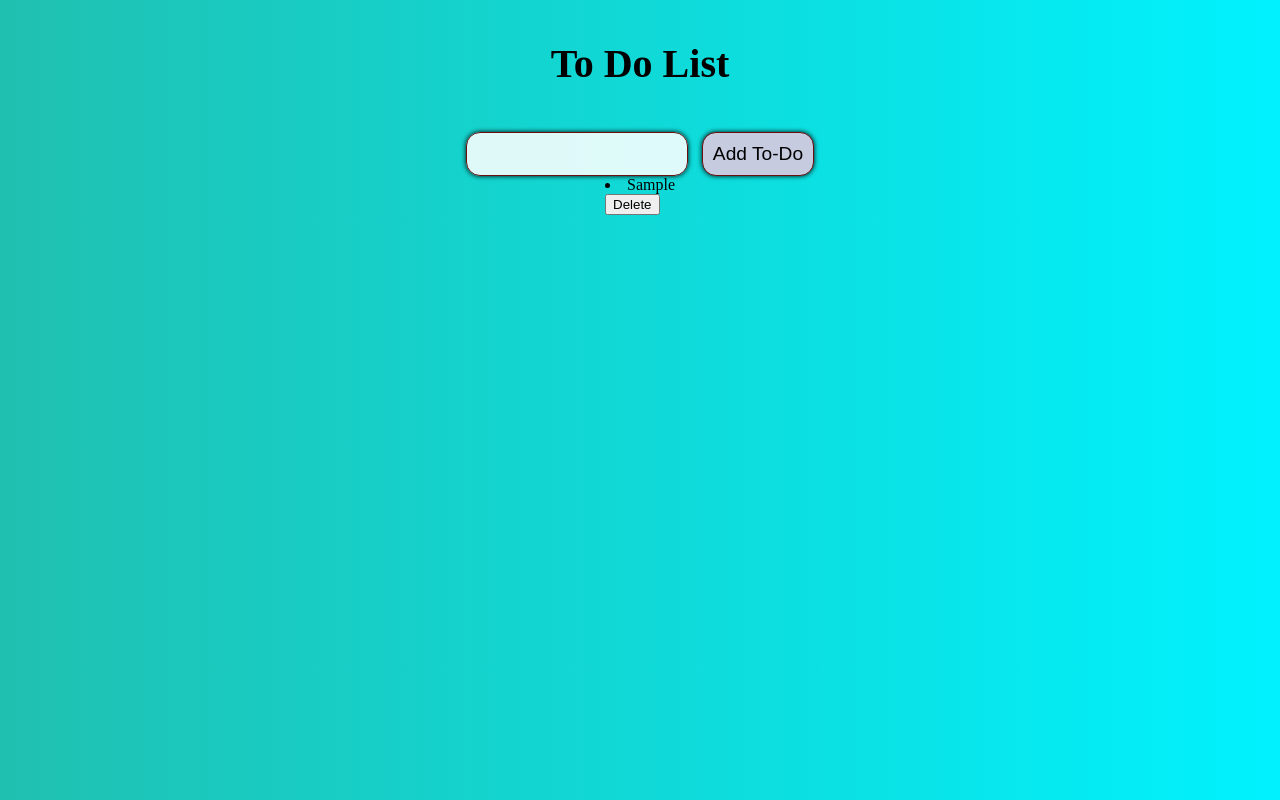
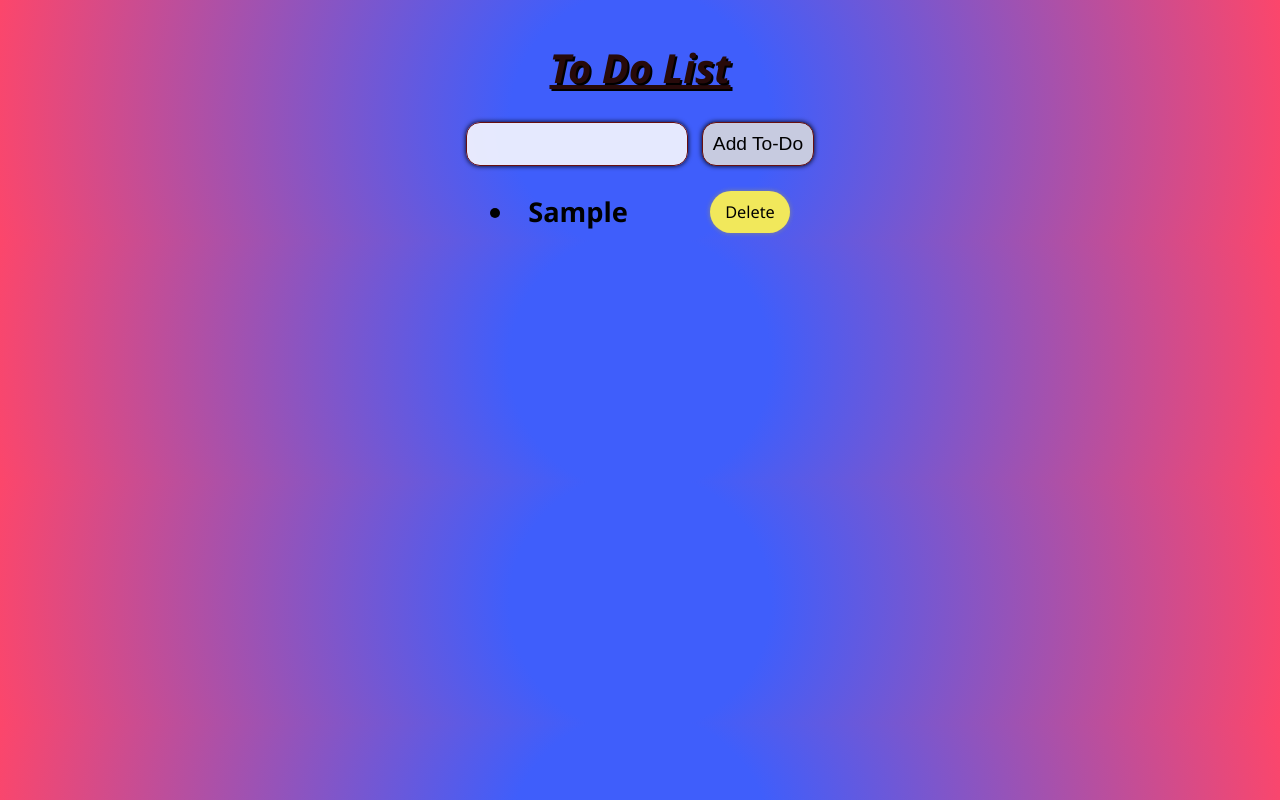
Before and after one commit to pranav-0504/Adv_To-Do-Application, a plain HTML site: page index.html in a window 1280 px wide. Both pictures are taken after typing "Sample" into the empty fields and a click on the button "Add To-Do". Drawn offline with Linux system fonts and the light colour scheme.

Commit message:
CSS Updated

```diff
--- a/index.html
+++ b/index.html
@@ -3,15 +3,13 @@
 <head>
     <meta charset="UTF-8">
     <meta name="viewport" content="width=device-width, initial-scale=1.0">
-    <title>To Do App</title>
+    <title>To-Do App</title>
 
     <link rel="stylesheet" href="style.css">
 </head>
 <body>
 
-    <h1> To Do List</h1>
-
-    <br/>
+    <h1 style = "margin-top: 1em;"> <u> To Do List </u></h1>
 
     <form>
 
@@ -20,7 +18,7 @@
             <button class="btn">Add To-Do</button>
         </div>
 
-        <section class="to-do-list-elem">
+        <section class="to-do-list">
 
         </section>
 
--- a/index.js
+++ b/index.js
@@ -1,5 +1,5 @@
 //  Making query Selector:
-const mainToDoElem = document.querySelector(".to-do-list-elem");
+const mainToDoElem = document.querySelector(".to-do-list");
 const inputValue =  document.getElementById("inputValue");
 
 
@@ -34,7 +34,7 @@ const addToDoList = (e) => {
     const toDoListValue = inputValue.value.trim();
     inputValue.value = ""; // Empty the input field after adding the task.
 
-    if(!localToDoLists.includes(toDoListValue)){
+    if( toDoListValue !== "" && !localToDoLists.includes(toDoListValue)){
 
         localToDoLists.push(toDoListValue);
 
@@ -50,18 +50,6 @@ const addToDoList = (e) => {
         addToDoDynamicElement(toDoListValue); // function is called!
 
     }
-
-    /*
-        // Now we have to add this to the DOM:
-        const divElement = document.createElement("div");
-        //! ab iss div me class add krni hai!
-        divElement.classList.add("to-do-list-elem");
-
-        divElement.innerHTML = `<li> ${inputValue.value} </li>   <button class="deleteBtn">Delete </button>`;
-
-        //! ab is divElement ko Append krna padega na jis se reflect ho ye:
-        mainToDoElem.append(divElement);
-    */
 
 };
 
--- a/style.css
+++ b/style.css
@@ -1,8 +1,22 @@
 body {
 
-    background-image: linear-gradient(to right, #20c0b0 0%, #00f2fe 100%);
+    background: #3F5EFB;
+    background: radial-gradient(circle, rgba(63, 94, 251, 1) 20%, rgba(252, 70, 107, 1) 100%);
 
-    align-items: center;
+    font-family:'Times New Roman', Times, serif;
+    font-weight: 400;
+
+}
+
+h1{
+    text-align: center;
+    font-style: italic;
+    color: #270a0a;
+    text-shadow: 2px 2px #000000;
+    font-family: 'Segoe UI', Tahoma, Geneva, Verdana, sans-serif;
+    font-weight: bold;
+    font-size: 4em;
+
 
 }
 
@@ -26,21 +40,30 @@ form{
 }
 
 input[type = "text"] {
+
     width: 200px;
     word-wrap: break-word;
     border-radius: 14px ;
     border: 1px solid #680f0f;
     box-shadow: 0 0 5px #000000;
     margin-right: 10px;
-    padding: 10px 10px 10px 10px;
+    padding: 10px 10px ;
     font-size: 1.2em;
 
     background-color: lab(100% 0.01 -0.01 / 0.863);
 
     cursor: pointer;
+
+    /* padding: 12px 16px;
+    border: none;
+    border-radius: 12px;
+    width: 250px;
+    font-size: 1em;
+    box-shadow: inset 0 2px 5px rgba(0, 0, 0, 0.1);
+    outline: none; */
 }
 .btn {
-    /* width: 150px; */
+
     word-wrap: break-word;
     border-radius: 14px ;
     border: 1px solid #680f0f;
@@ -55,14 +78,79 @@ input[type = "text"] {
 
 }
 
+.to-do-list {
+    display: flex;
+    flex-direction: column;
+    gap: 18px;
+    align-items: flex-start; /* align items to the left */
 
-/*  BY THAPA CODE:
+    margin-top: 25px ;
+    font-weight: bold;
+
+    font-size: 1.7em;
+
+    /* padding: 10px 10px 10px 10px; */
+
+}
+
+
+
 .to-do-list-elem {
-    width: 36rem;
-    display: grid;
 
-    grid-template-columns: 1fr 0.3fr;
+    display: flex;
+    justify-content: space-between;
     align-items: center;
-    height: auto;
+    width: 300px; /* set a fixed width for consistent alignment */
 
+    font-family: 'Segoe UI', Tahoma, Geneva, Verdana, sans-serif;
+    font-size: 1em;
+
+}
+
+
+.deleteBtn {
+    background-color: #f1e85b;/*softyellowcolor*/
+    color: #000000;
+    padding: 10px 10px;
+    border: none;
+    border-radius: 30px;    /* fully rounded */
+
+    font-size: 0.6em;
+    font-family: 'Segoe UI', Tahoma, Geneva, Verdana, sans-serif;
+    box-shadow: 0 0 5px #888;
+
+    cursor: pointer;
+    transition: all 0.2s ease-in-out;
+
+    margin-left: 0px;
+    min-width: 80px;
+}
+
+.deleteBtn:hover {
+    background-color: #e7d94d; /* darker yellow on hover */
+    box-shadow: 0 0 8px #aaa;
+    transform: scale(1.05);
+
+}
+
+li {
+    font-size: 1em;
+    margin-right: 20px;
+}
+li:hover {
+    color: #e7d94d; /* soft yellow color on hover */
+    cursor: auto;
+}
+
+
+
+/* .todo-item {
+    display: flex;
+    justify-content: space-between;
+    align-items: center;
+    background: rgba(255, 255, 255, 0.08);
+    padding: 10px 20px;
+    border-radius: 12px;
+    margin: 10px 0;
+    box-shadow: 0 4px 10px rgba(0, 0, 0, 0.1);
 } */
```
